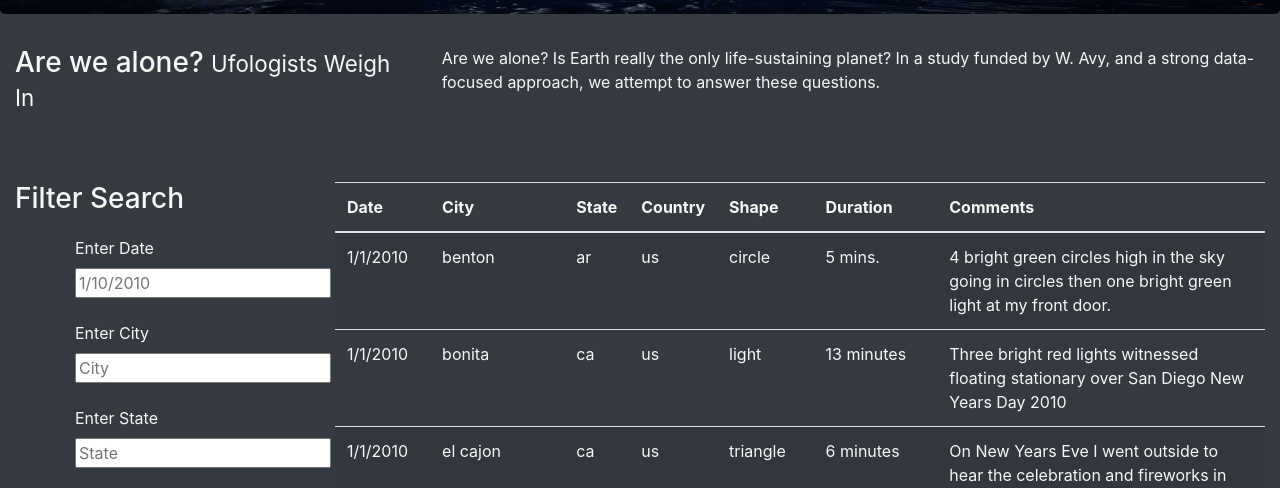
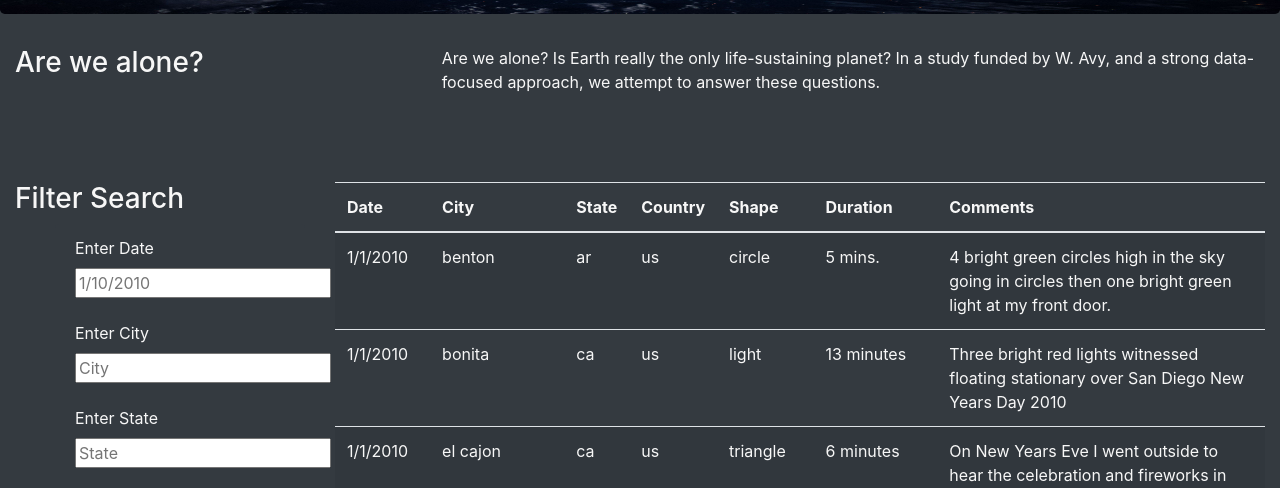
Before and after one commit to kanikasingh-create/UFOs, a plain HTML site: page index.html in a window 1280 px wide. Shown: the part 245-733 px from the top of the page. Drawn offline with nearby package versions, Linux system fonts and the light colour scheme.

Commit message:
Add files via upload

```diff
--- a/index.html
+++ b/index.html
@@ -24,7 +24,7 @@
     <div class="container-fluid">
         <div class="row">
             <div class="col-md-4">
-                <h3>Are we alone? <small>Ufologists Weigh In</small></h3>
+                <h3>Are we alone?</h3>
             </div>
             <div class="col-md-8">
                 <p>
```
